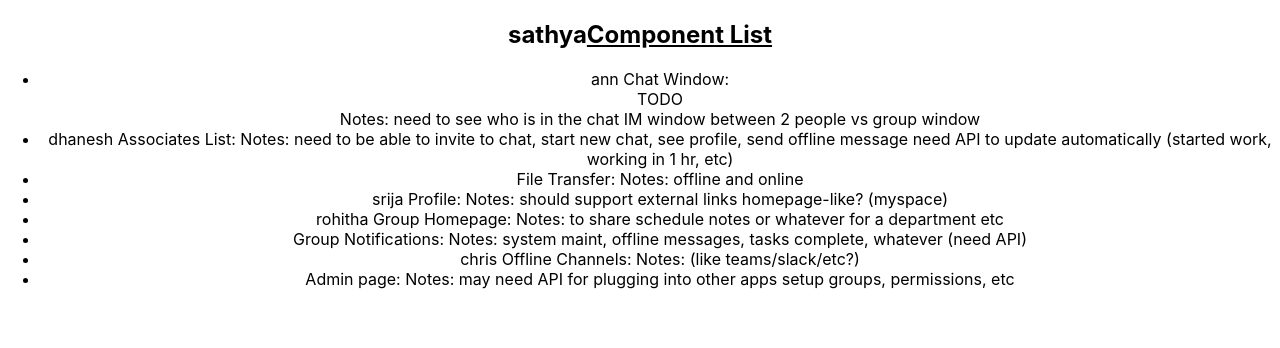
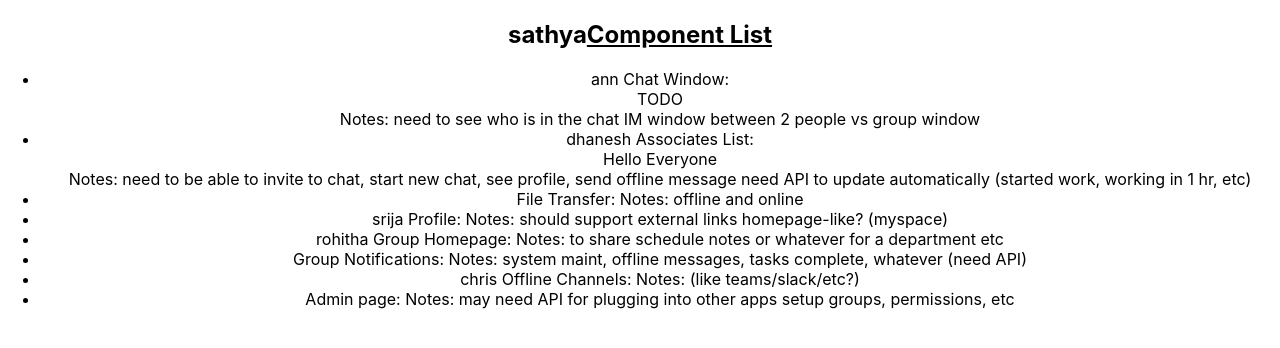
Before and after one commit to sreddyuf/social-media, a React (Create React App) app: page / in a window 1280 px wide. Shown: the top 348 px of the page. Built offline with nearby package versions, Linux system fonts and the light colour scheme.

Commit message:
First commit (#19)
* Associates List - First commit

* Associates List - Second  commit

* Associates List - Second  commit - 2

```diff
--- a/src/App.js
+++ b/src/App.js
@@ -1,6 +1,7 @@
 import React from 'react';
 import './App.css';
 import ChatWindow from './components/ChatWindow';
+import AssociatesList from './components/AssociatesList';
 
 function App() {
   return (
@@ -15,7 +16,7 @@ function App() {
                  IM window between 2 people vs group window
         </li>
         <li> dhanesh
-          Associates List:
+          Associates List: <AssociatesList someProp="Associates"/>
           Notes: need to be able to invite to chat, start new chat, see profile, send offline message
                  need API to update automatically (started work, working in 1 hr, etc)
         </li>
--- /dev/null
+++ b/src/components/AssociatesList.jsx
@@ -0,0 +1,10 @@
+import React from 'react';
+
+export default class extends React.Component {
+
+    render() {
+        return (
+            <div>Hello Everyone</div>
+        );
+    }
+}
```
